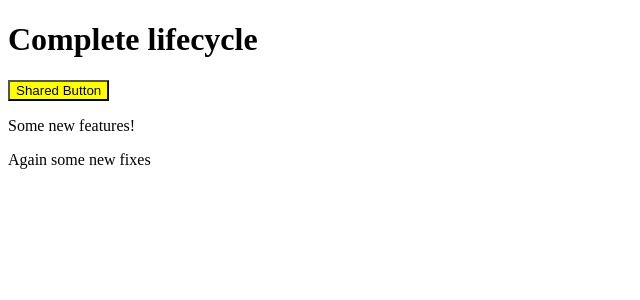
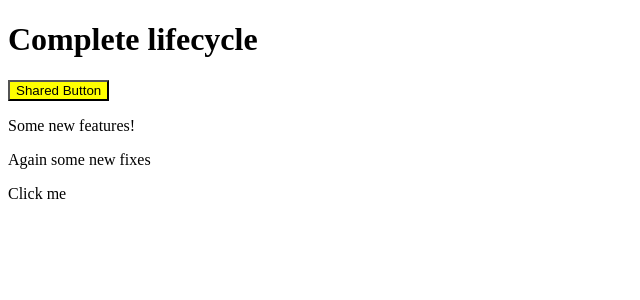
Before and after one commit to Niru1pam2/lifecycle, a React (Vite) app in the folder apps/customer-portal/: page / in a window 1280 px wide. Shown: the top 300 px of the page, without its empty margins (0-640 px from the left). Built offline with nearby package versions, Linux system fonts and the light colour scheme.

Commit message:
feat: add interactive div element to App component

```diff
--- a/apps/customer-portal/src/App.tsx
+++ b/apps/customer-portal/src/App.tsx
@@ -12,6 +12,8 @@ function App() {
       />
       <p>Some new features!</p>
       <p>Again some new fixes</p>
+
+      <div onClick={() => {}}>Click me</div>
     </>
   );
 }
```
